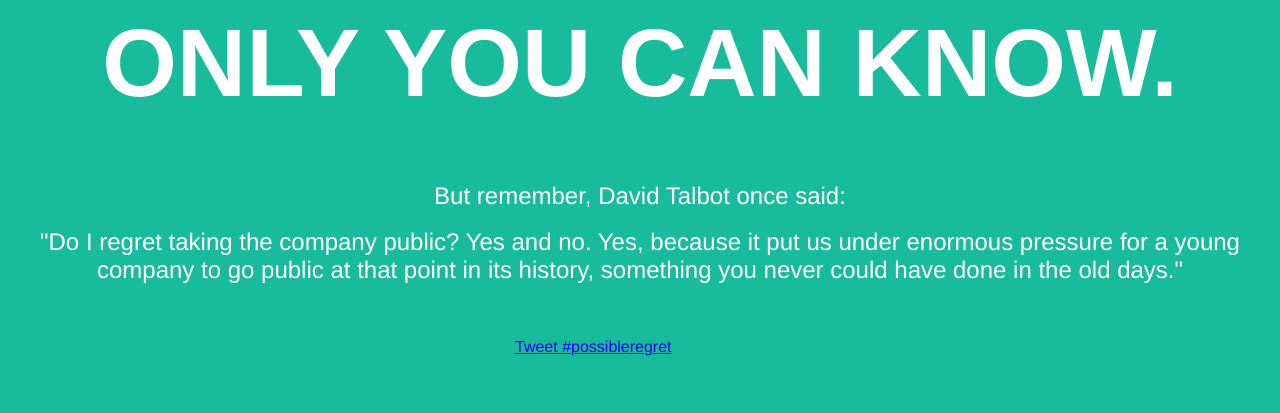
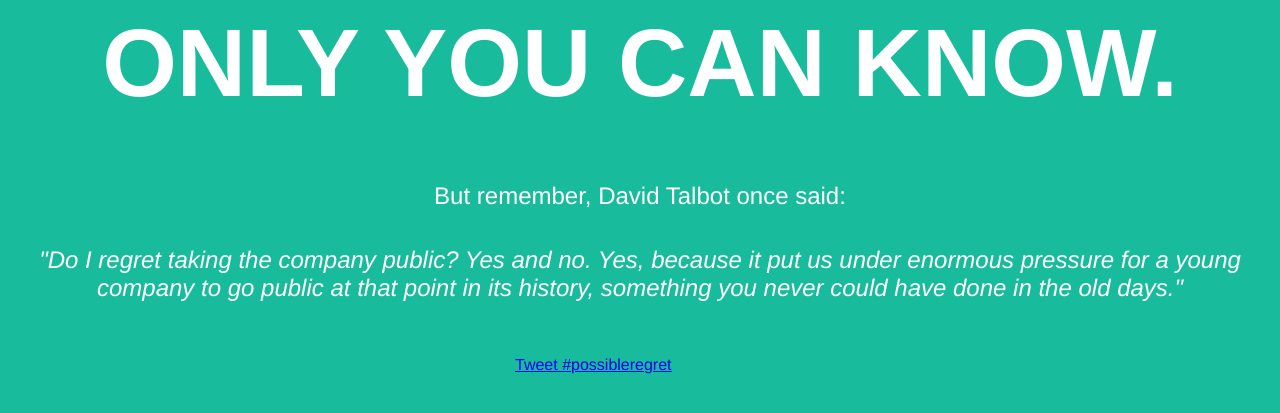
Before and after one commit to zackbleach/will-i-regret-this, a Flask app: page / in a window 1280 px wide. Shown: the top 413 px of the page. Run offline with Flask 2, Linux system fonts and the light colour scheme; some libraries are stand-ins or nearby versions.

Commit message:
quotes now italic

```diff
--- a/app/static/regret.css
+++ b/app/static/regret.css
@@ -15,6 +15,7 @@ body {
     text-align: center;
     font-size: 24;
     font-weight: 100;
+    font-style:italic;
     margin: 0 7px;
 }
 
--- a/app/templates/index.html
+++ b/app/templates/index.html
@@ -18,6 +18,7 @@
       </div>
       <p class = "author">But remember, {{author}} once said:</p>
       <br>
+      <br>
       <div class="quote">
           {{quote}}
       </div>
```
